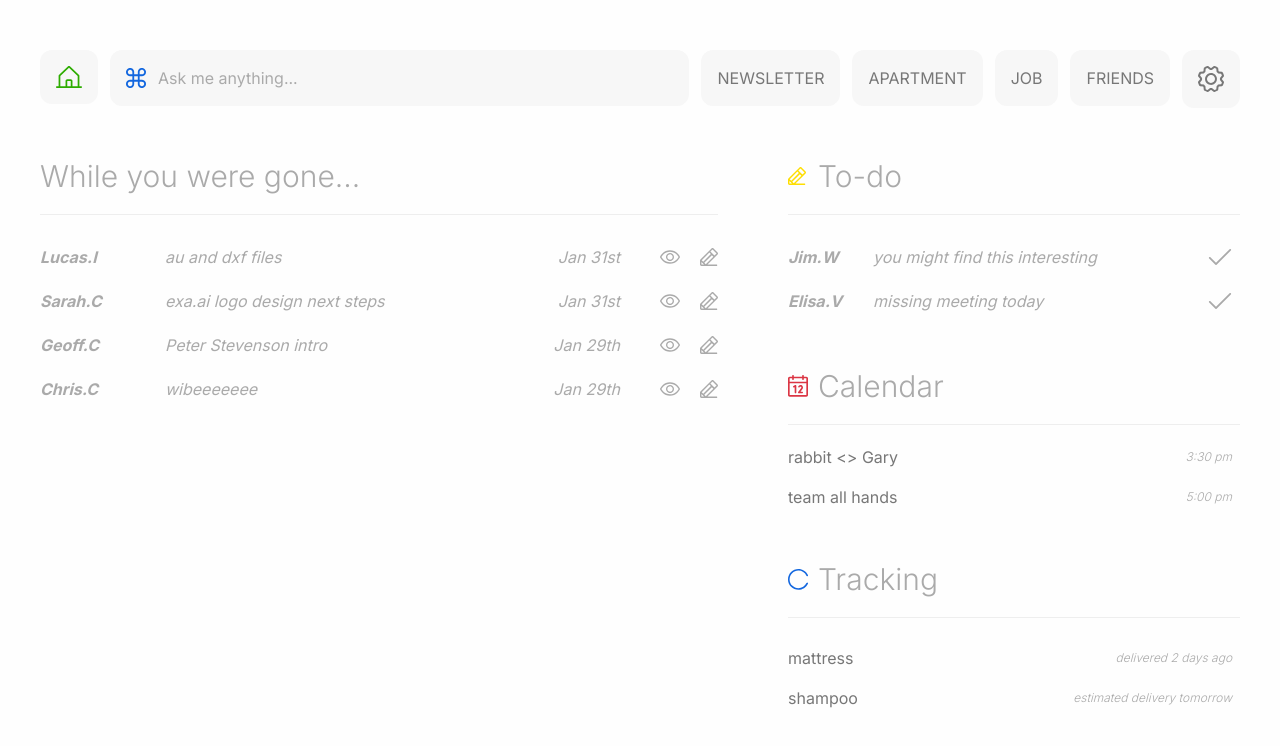
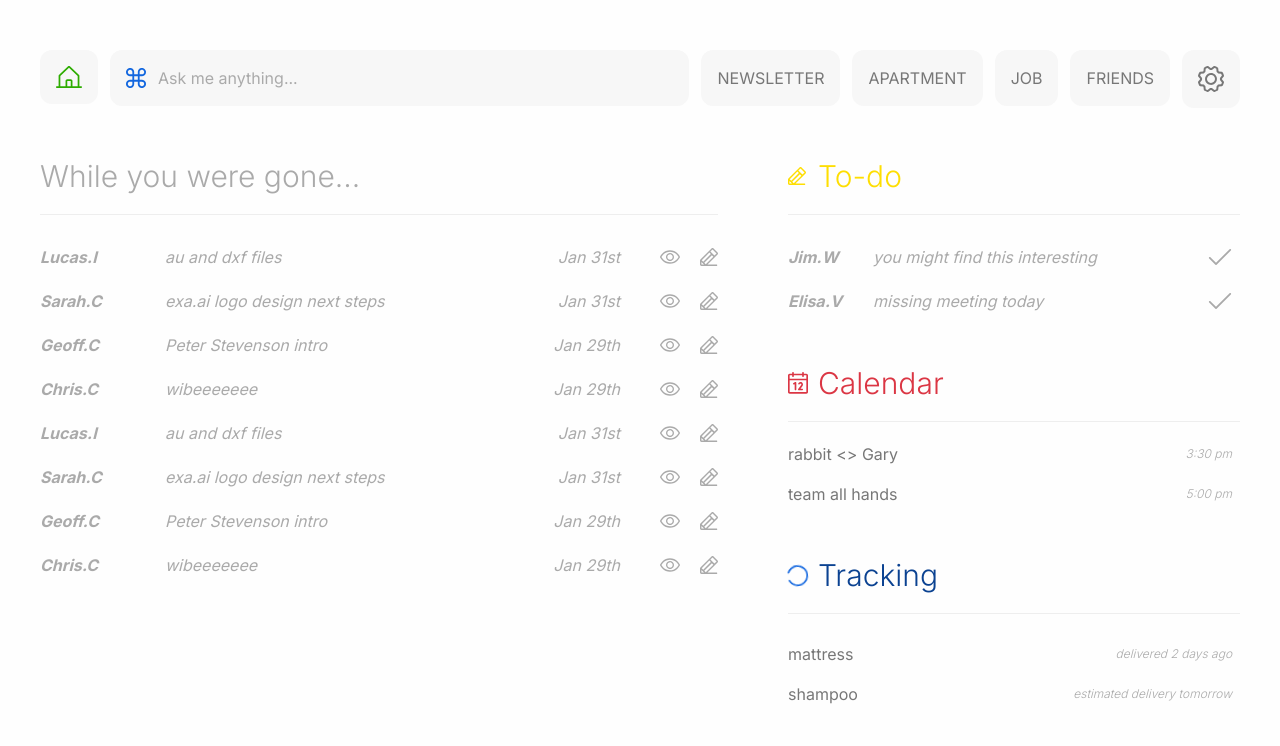
Before and after one commit to marcowang01/envelope-demo, a Next.js app: page / in a window 1280 px wide. Shown: the top 746 px of the page. Built offline with nearby package versions, Linux system fonts and the light colour scheme.

Commit message:
title colors

```diff
--- a/src/app/globals.css
+++ b/src/app/globals.css
@@ -42,7 +42,8 @@ body {
 }
 
 /* Still in your global CSS file */
-.group:hover .group-hover-spin {
+/* .group:hover .group-hover-spin { */
+.group .group-hover-spin {
   animation: spin 1s linear infinite;
 }
 
--- a/src/app/page.tsx
+++ b/src/app/page.tsx
@@ -262,11 +262,7 @@ export default function Home() {
               isDraggging &&
               !(overType === CardType.Todo || overType === EmailType.Todo)
             }
-            titleColorClass={
-              overType === CardType.Todo || overType === EmailType.Todo
-                ? "text-yellow-400"
-                : "text-gray-450 group-hover:text-yellow-400"
-            }
+            titleColorClass={"text-yellow-400"}
             icon={<PencilIcon className="text-yellow-400"/>}
           />
           <EmailCard
@@ -291,11 +287,7 @@ export default function Home() {
                 overType === EmailType.Calendar
               )
             }
-            titleColorClass={
-              overType === CardType.Calendar || overType === EmailType.Calendar
-                ? "text-red-400"
-                : "text-gray-450 group-hover:text-red-400"
-            }
+            titleColorClass={"text-red-400"}
             icon={<CalendarIcon className="text-red-400"/>}
           />
           <EmailCard
@@ -320,11 +312,7 @@ export default function Home() {
                 overType === EmailType.Tracking
               )
             }
-            titleColorClass={
-              overType === CardType.Tracking || overType === EmailType.Tracking
-                ? "text-blue-500"
-                : "text-gray-450 group-hover:text-blue-500"
-            }
+            titleColorClass={"text-blue-500"}
             icon={<LoadingIcon className="text-blue-400"/>}
           />
         </div>
--- a/src/components/home/calendarCardItems.tsx
+++ b/src/components/home/calendarCardItems.tsx
@@ -11,7 +11,7 @@ export function CalendarCardItems({
     // 160 is exactly 4 rows of 40px
     <div
       className={clsx(
-        "flex flex-col justify start mt-[12px] h-[calc((100vh-543px)*0.33)] max-h-[200px] overflow-y-auto",
+        "flex flex-col justify start mt-[12px] h-[calc((100vh-549px)*0.33)] max-h-[200px] overflow-y-auto",
         {
           "pr-[8px]": calendarEvents.length > 4,
         },
--- a/src/components/home/emailRow.tsx
+++ b/src/components/home/emailRow.tsx
@@ -61,7 +61,7 @@ export function EmailRow({
         "group/row italic text-gray-450  flex flex-row font-xl cursor-grab py-[10px] rounded-[10px]",
         gapClass,
         {
-          "bg-gray-200 w-fit px-[20px] gap-0 backdrop-blur-sm bg-opacity-50": isOverlay,
+          "bg-gray-350 w-fit px-[20px] gap-0 backdrop-blur-sm bg-opacity-50": isOverlay,
           "opacity-100 bg-gray-300 text-black": isDragging && !isOverlay,
           "w-full": !isOverlay && !isDragging,
         },
--- /dev/null
+++ b/src/components/home/expandableCard.tsx
@@ -0,0 +1,63 @@
+"use client";
+
+import clsx from "clsx";
+import { ReactNode, useMemo } from "react";
+import { SortableContext, useSortable } from "@dnd-kit/sortable";
+import {
+  useDndContext,
+  type UniqueIdentifier,
+  useDroppable,
+} from "@dnd-kit/core";
+import { Email } from "@/data/emails";
+import { useState } from "react";
+import { Card, CardType, EmailCardDragData } from "@/components/home/emailCard";
+
+export function ExpandCard({
+  card,
+  emailItems,
+  body,
+  titleColorClass,
+  isDragging,
+}: {
+  card: Card;
+  emailItems: Email[];
+  body: ReactNode;
+  titleColorClass?: string;
+  isDragging: boolean;
+}) {
+  const emailIds = useMemo(() => {
+    return emailItems.map((email) => email.id);
+  }, [emailItems]);
+
+  const payload: EmailCardDragData = {
+    type: card.id as CardType,
+    card: card,
+  };
+
+  const { setNodeRef } = useDroppable({
+    id: card.id,
+    data: payload,
+  });
+
+  return (
+    <div
+      ref={setNodeRef}
+      className={clsx("group w-full", {
+        "opacity-50": isDragging,
+      })}
+    >
+      <div
+        className={clsx(
+          "text-3xl font-light mb-[20px] flex flex-row justify-start items-center gap-[10px]",
+          titleColorClass ? titleColorClass : "text-gray-450",
+        )}
+      >
+        {card.title}
+      </div>
+      <div className="w-full h-[1px] bg-gray-350" />
+      <div className="w-full mb-[40px]">
+        <SortableContext items={emailIds}>{body}</SortableContext>
+      </div>
+    </div>
+  );
+}
--- a/src/components/home/simpleRow.tsx
+++ b/src/components/home/simpleRow.tsx
@@ -39,7 +39,7 @@ export function SimpleRow({
     <div
       ref={setNodeRef}
       className={clsx("flex flex-row justify-between items-center w-full py-[8px] rounded-xl",        {
-          "bg-gray-100 w-fit px-[20px] gap-0": isOverlay,
+          "bg-gray-350 w-fit px-[20px] gap-0 backdrop-blur-sm bg-opacity-50": isOverlay,
           "opacity-100 bg-gray-300 text-black": isDragging && !isOverlay,
           "w-full": !isOverlay && !isDragging,
         })}
--- a/src/components/home/todoCardItems.tsx
+++ b/src/components/home/todoCardItems.tsx
@@ -7,7 +7,7 @@ export function TodoCardItems({ todos }: { todos: TodoEmail[] }) {
     // 176 is exactly 4 rows of 44px
     <div
       className={clsx(
-        "flex flex-col justify start mt-[20px] h-[calc((100vh-543px)*0.36)] max-h-[220px] overflow-y-auto",
+        "flex flex-col justify start mt-[20px] h-[calc((100vh-549px)*0.36)] max-h-[220px] overflow-y-auto",
         {
           "pr-[8px]": todos.length > 4,
         },
--- a/src/components/home/trackingCardItems.tsx
+++ b/src/components/home/trackingCardItems.tsx
@@ -13,7 +13,7 @@ export function TrackingCardItems({
     // 120 is exactly 3 rows of 40px
     <div
       className={clsx(
-        "flex flex-col justify start mt-[20px] h-[calc((100vh-543px)*0.30)] max-h-[160px] overflow-y-auto",
+        "flex flex-col justify start mt-[20px] h-[calc((100vh-549px)*0.30)] max-h-[160px] overflow-y-auto",
         {
           "pr-[8px]": trackingItems.length > 3,
         },
--- a/src/data/emails.ts
+++ b/src/data/emails.ts
@@ -45,6 +45,43 @@ export interface TrackingEmail extends Email {
 }
 
 export const summaryEmails: SummaryEmail[] = [
+  {
+    id: `summary-${uuidv4()}`,
+    sender: "Lucas.I",
+    title: "au and dxf files",
+    date: "2024-01-31T15:00:00.000Z",
+    type: EmailType.Summary,
+    seen: false,
+    active: true,
+  },
+  {
+    id: `summary-${uuidv4()}`,
+    sender: "Sarah.C",
+    title: "exa.ai logo design next steps",
+    date: "2024-01-31T15:00:00.000Z",
+    type: EmailType.Summary,
+    seen: false,
+    active: true,
+  },
+  {
+    id: `summary-${uuidv4()}`,
+    sender: "Geoff.C",
+    title: "Peter Stevenson intro",
+    date: "2024-01-29T15:00:00.000Z",
+    type: EmailType.Summary,
+    seen: false,
+    active: true,
+  },
+  {
+    id: `summary-${uuidv4()}`,
+    sender: "Chris.C",
+    title: "wibeeeeeee",
+    date: "2024-01-29T15:00:00.000Z",
+    type: EmailType.Summary,
+    seen: false,
+    active: true,
+  },
+
   {
     id: `summary-${uuidv4()}`,
     sender: "Lucas.I",
```
